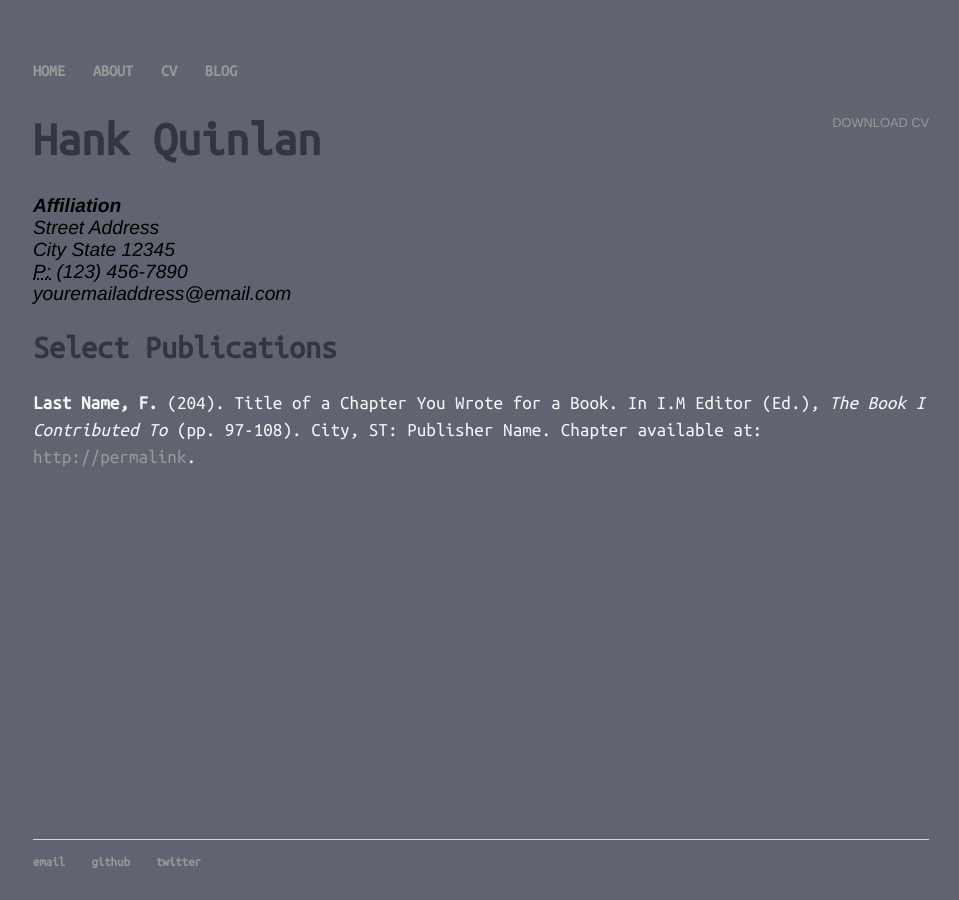
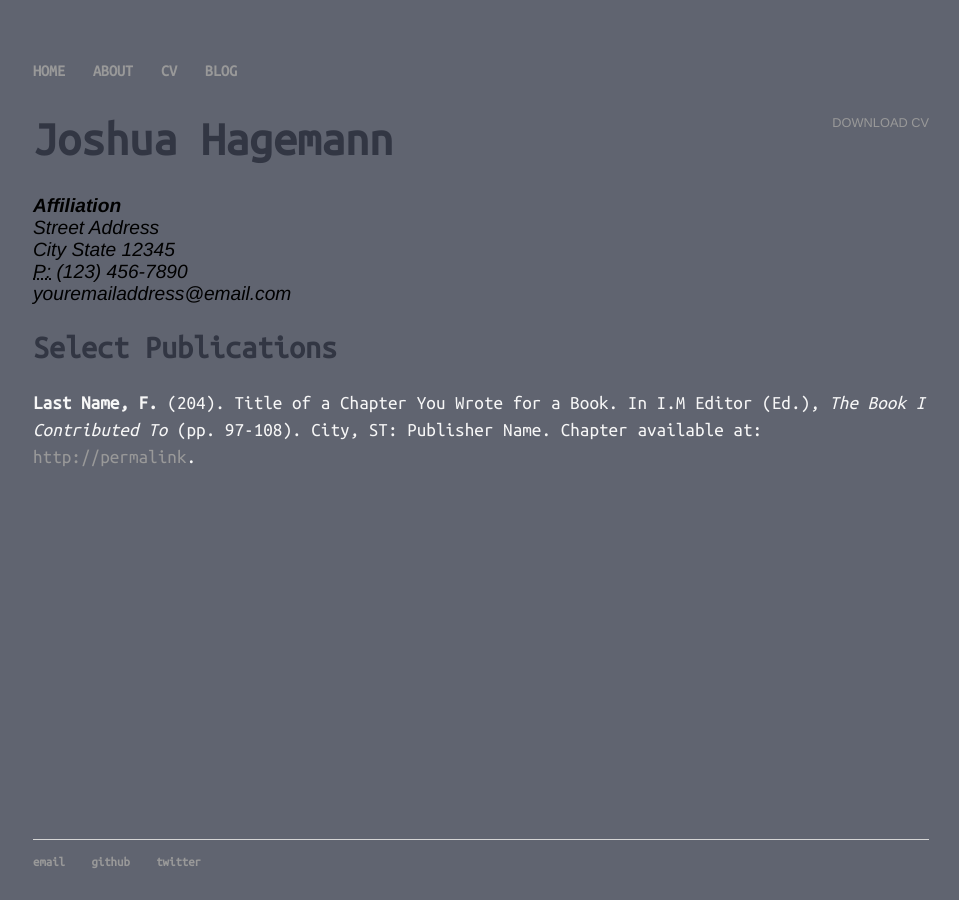
Before and after one commit to HagemannJ/HagemannJ.github.io, a Jekyll site: the page built from cv/index.html, in a window 1280 px wide. Shown: the whole page, without its empty margins (159-1118 px from the left). Built offline with Jekyll 4.4.1, drawn with Linux system fonts in a browser that asks for light colours.

Commit message:
Uploaded CV

```diff
--- a/cv/index.html
+++ b/cv/index.html
@@ -5,7 +5,7 @@ title: CV of Your Name
 
 	<div class="cv">
 		<a href="#" class="download" title="Download CV as PDF">Download CV</a>
-					<h1>Hank Quinlan</h1>
+					<h1>Joshua Hagemann</h1>
 					<address>
 					<strong>Affiliation</strong><br>
 					Street Address<br>
```
Also changed, not shown: 1 other file.
